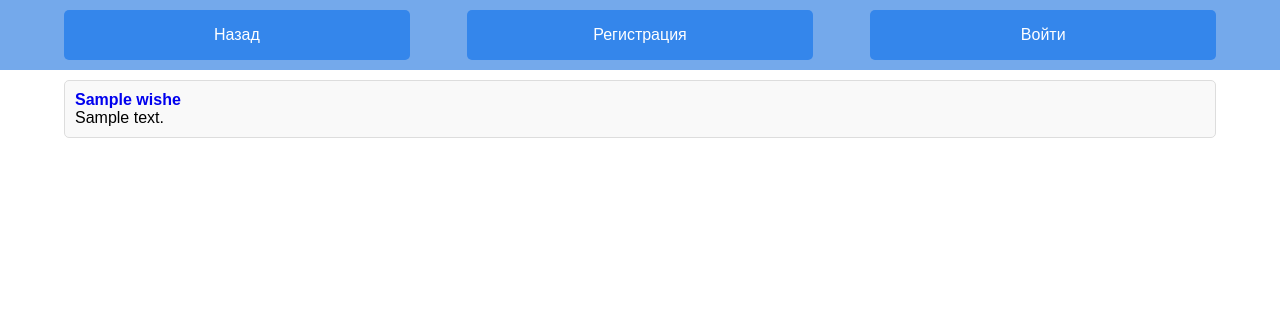
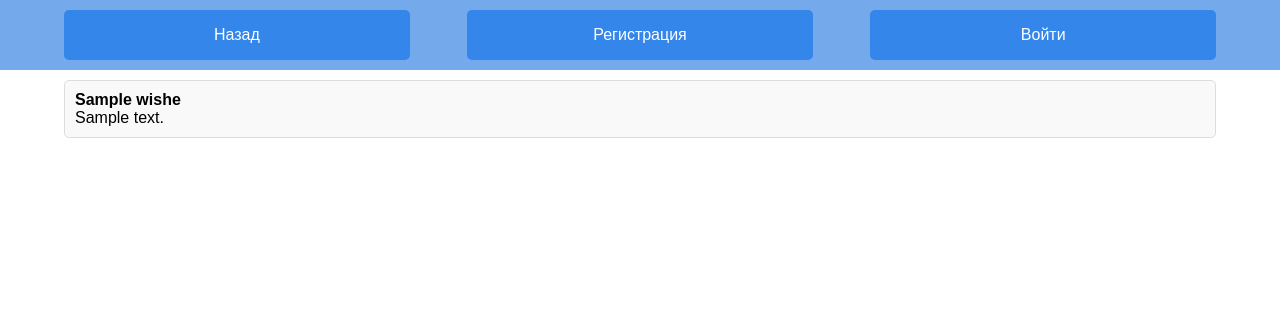
Before and after one commit to k1nque/softjinnBack, a Django app: page / in a window 1280 px wide. Shown: the top 330 px of the page. Run offline with Django 5.2, Linux system fonts and the light colour scheme; tables that the repository leaves empty hold one stand-in row (values such as "Sample post").

Commit message:
continue previous commit

```diff
--- a/static/main_app/styles/style.css
+++ b/static/main_app/styles/style.css
@@ -98,6 +98,7 @@ button[type="submit"]:hover {
     border: 1px solid #ddd;
     margin-bottom: 10px;
     padding: 10px;
+    cursor: pointer;
 }
 .view-details-button {
     display: none;
@@ -186,6 +187,7 @@ body form {
     padding-inline-start: 0;
 }
 #idea-link {
+    color: black;
     text-decoration: none;
 }
 #idea-link,
```
